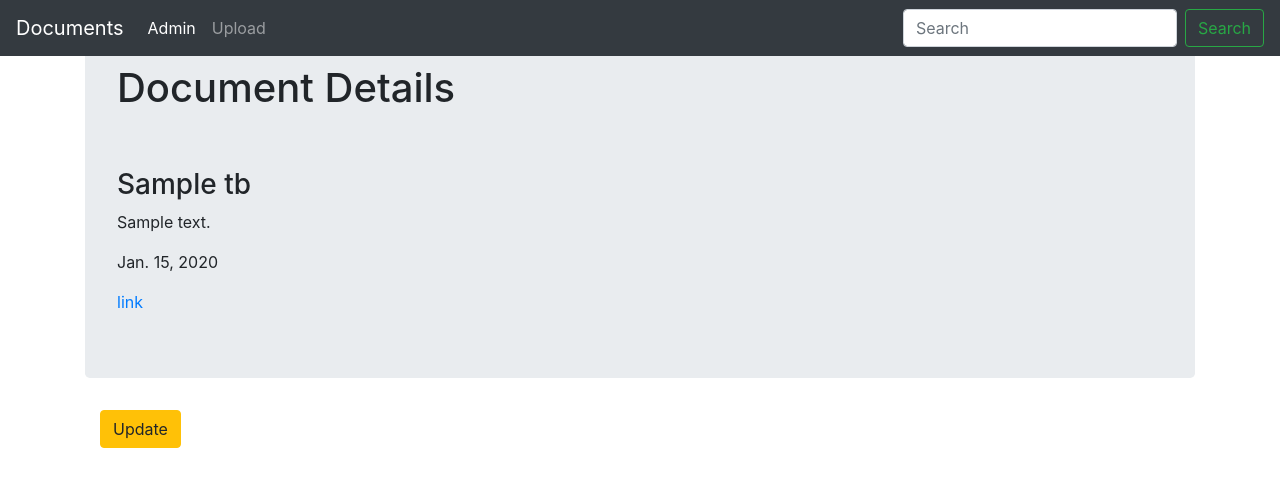
After one commit to jaysonruz/docai, a Django app: page /1/ in a window 1280 px wide. The commit adds this page. Shown: the top 487 px of the page. Run offline with Django 3.2, Linux system fonts and the light colour scheme; tables that the repository leaves empty hold one stand-in row (values such as "Sample post"); some libraries are stand-ins or nearby versions.

Commit message:
detail,upload functionality

```diff
--- a/docai_app/models.py
+++ b/docai_app/models.py
@@ -1,5 +1,5 @@
 from django.db import models
-
+from django.urls import reverse
 
 class Document(models.Model):
     doc_id = models.AutoField(db_column='DOC_ID', primary_key=True)  # Field name made lowercase.
@@ -11,3 +11,9 @@ class Document(models.Model):
     class Meta:
         # managed = False
         db_table = 'ibef_tb'
+
+    def __str__(self):
+        return self.title
+
+    def get_absolute_url(self):
+        return reverse("docai_app:detail", kwargs={"pk": self.pk})
--- a/docai_app/templates/docai_app/docai_app_base.html
+++ b/docai_app/templates/docai_app/docai_app_base.html
@@ -9,12 +9,12 @@
 
  <body>
 
-    <nav class="navbar navbar-expand-lg navbar-dark bg-dark">
+    <nav class="navbar navbar-expand-lg navbar-dark bg-dark fixed-top">
         <div class="collapse navbar-collapse" id="navbarSupportedContent">
             <ul class="navbar-nav mr-auto">
                 <li class="nav-item"><a class='navbar-brand' href="{%url 'docai_app:list' %}">Documents</a></li>
                 <li class="nav-item active"><a class="nav-link" href="{%url 'admin:index' %}">Admin <span class="sr-only">(current)</span></a></li>
-                <li class="nav-item"><a class="nav-link" href="#">Link</a></li>
+                <li class="nav-item"><a class="nav-link" href="{%url 'docai_app:create' %}">Upload</a></li>
             </ul>
 
 
--- /dev/null
+++ b/docai_app/templates/docai_app/document_detail.html
@@ -0,0 +1,17 @@
+{%extends "docai_app/docai_app_base.html" %}
+
+{% block body_block %}
+<div class="jumbotron">
+    <h1>Document Details</h1>
+    <br>
+    <br>
+    <h3>{{document_detail.title}}</h3>
+
+    <p>{{document_detail.doc_summary}}</p>
+    <p>{{document_detail.upload_date}}</p>
+    <a href="{{document_detail.doc_url}}">link</a>
+</div>
+<div class="container">
+    <p><a class= 'btn btn-warning' href="{% url 'docai_app:update' pk=document_detail.pk %}">Update</a></p>
+</div>
+{% endblock %}
--- a/docai_app/urls.py
+++ b/docai_app/urls.py
@@ -1,9 +1,12 @@
 from django.urls import path
 from . import views
-
+from django.conf.urls import url
 
 app_name = 'docai_app'
 
 urlpatterns = [
     path('', views.DocumentListView.as_view(),name='list'),
+    path('create/',views.DocumentCreateView.as_view(),name='create'),
+    url(r'^(?P<pk>\d+)/$',views.DocumentDetailView.as_view(),name='detail'),
+    url(r'^update/(?P<pk>\d+)/$',views.DocumentDetailView.as_view(),name='update'),
 ]
--- a/docai_app/views.py
+++ b/docai_app/views.py
@@ -16,3 +16,16 @@ class DocumentListView(ListView):
             return models.Document.objects.filter( Q(title__icontains=query) | Q(doc_summary__icontains=query))
         else:
             return models.Document.objects.all()
+
+class DocumentCreateView(CreateView):
+    fields = ['title','doc_url','doc_summary','upload_date']
+    model = models.Document
+
+class DocumentDetailView(DetailView):
+    context_object_name = "document_detail"
+    model = models.Document
+    template_name = 'docai_app/document_detail.html'
+
+class DocumentUpdateView(UpdateView):
+    fields = ['title','doc_url','doc_summary']
+    model = models.Document
```
Also changed, not shown: docai_app/templates/docai_app/document_form.html (added, +20 -0 lines), docai_app/templates/docai_app/document_list.html (+6 -2 lines).
